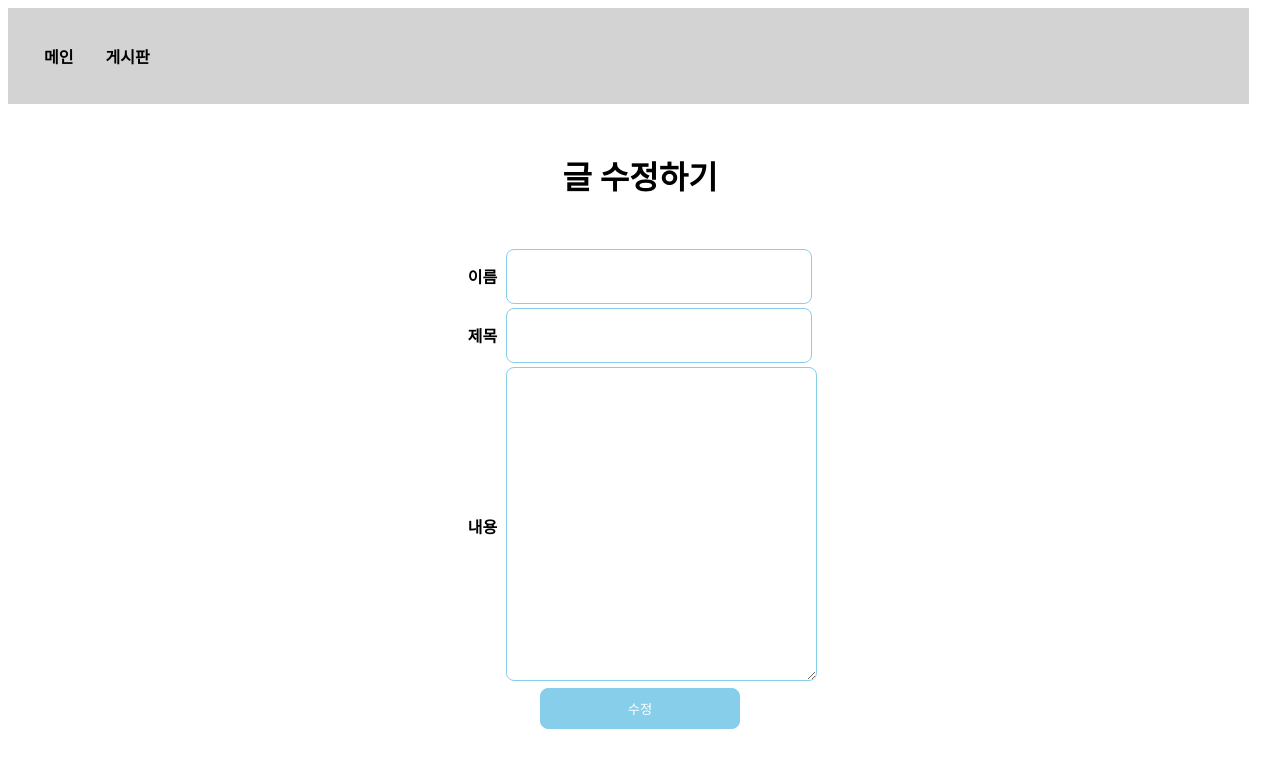
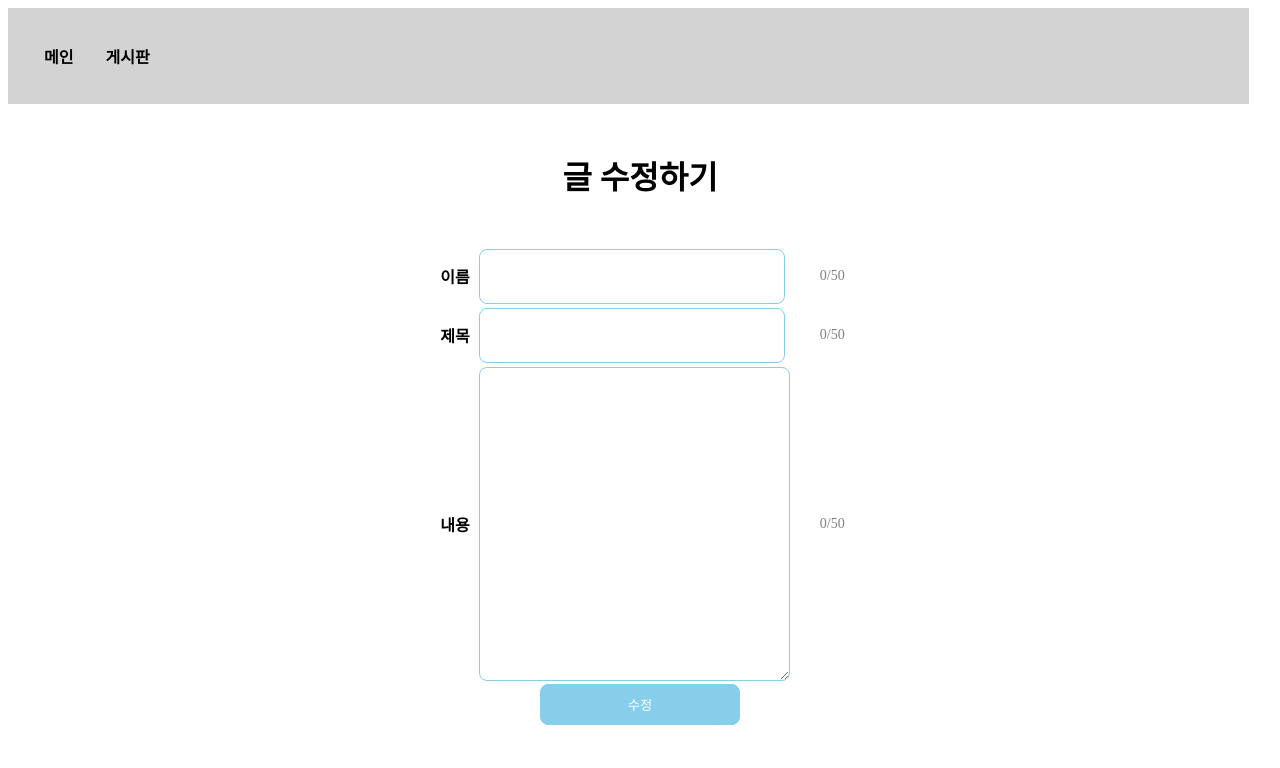
Before and after one commit to hjinn0813/board-test, a React (Create React App) app: page /edit/1 in a window 1280 px wide. Shown: the top 768 px of the page. Built offline with nearby package versions, Linux system fonts and the light colour scheme; no server answers; a web font is replaced by a local one.

Commit message:
form 페이지: 글자수 카운터 추가

```diff
--- a/src/pages/Input.jsx
+++ b/src/pages/Input.jsx
@@ -16,6 +16,7 @@ export default function Input() {
     title: '',
     content: '',
   });
+  const MAX_LENGTH = 50; // 최대 글자수 제한
 
   // 서버에서 기존 게시글 데이터 가져오기
   const { data: postData, isLoading } = useQuery({
@@ -42,10 +43,12 @@ export default function Input() {
   // 입력값 변경 핸들러
   const handleChange = (e) => {
     const { name, value } = e.target;
-    setFormData({
-      ...formData,
-      [name]: value,
-    });
+    if (value.length <= MAX_LENGTH) {
+      setFormData({
+        ...formData,
+        [name]: value,
+      });
+    }
   };
 
   // 등록 및 수정 요청을 처리하는 mutation
@@ -85,6 +88,9 @@ export default function Input() {
                   value={formData.name}
                   onChange={handleChange}
                 />
+                <div className="char-count">
+                  {formData.name.length}/{MAX_LENGTH}
+                </div>
               </td>
             </tr>
             <tr>
@@ -96,6 +102,9 @@ export default function Input() {
                   value={formData.title}
                   onChange={handleChange}
                 />
+                <div className="char-count">
+                  {formData.title.length}/{MAX_LENGTH}
+                </div>
               </td>
             </tr>
             <tr>
@@ -108,6 +117,9 @@ export default function Input() {
                   value={formData.content}
                   onChange={handleChange}
                 ></textarea>
+                <div className="char-count">
+                  {formData.content.length}/{MAX_LENGTH}
+                </div>
               </td>
             </tr>
           </tbody>
--- a/src/style/Board.scss
+++ b/src/style/Board.scss
@@ -114,6 +114,17 @@ table {
 }
 .i-value {
   text-align: left !important;
+  display: flex;
+  align-items: center;
+  justify-content: space-between;
+  position: relative;
+}
+.char-count {
+  color: gray;
+  font-size: 0.875rem;
+  padding-left: 0.625rem;
+  min-width: 2.8125rem;
+  text-align: right;
 }
 input,
 textarea {
```
